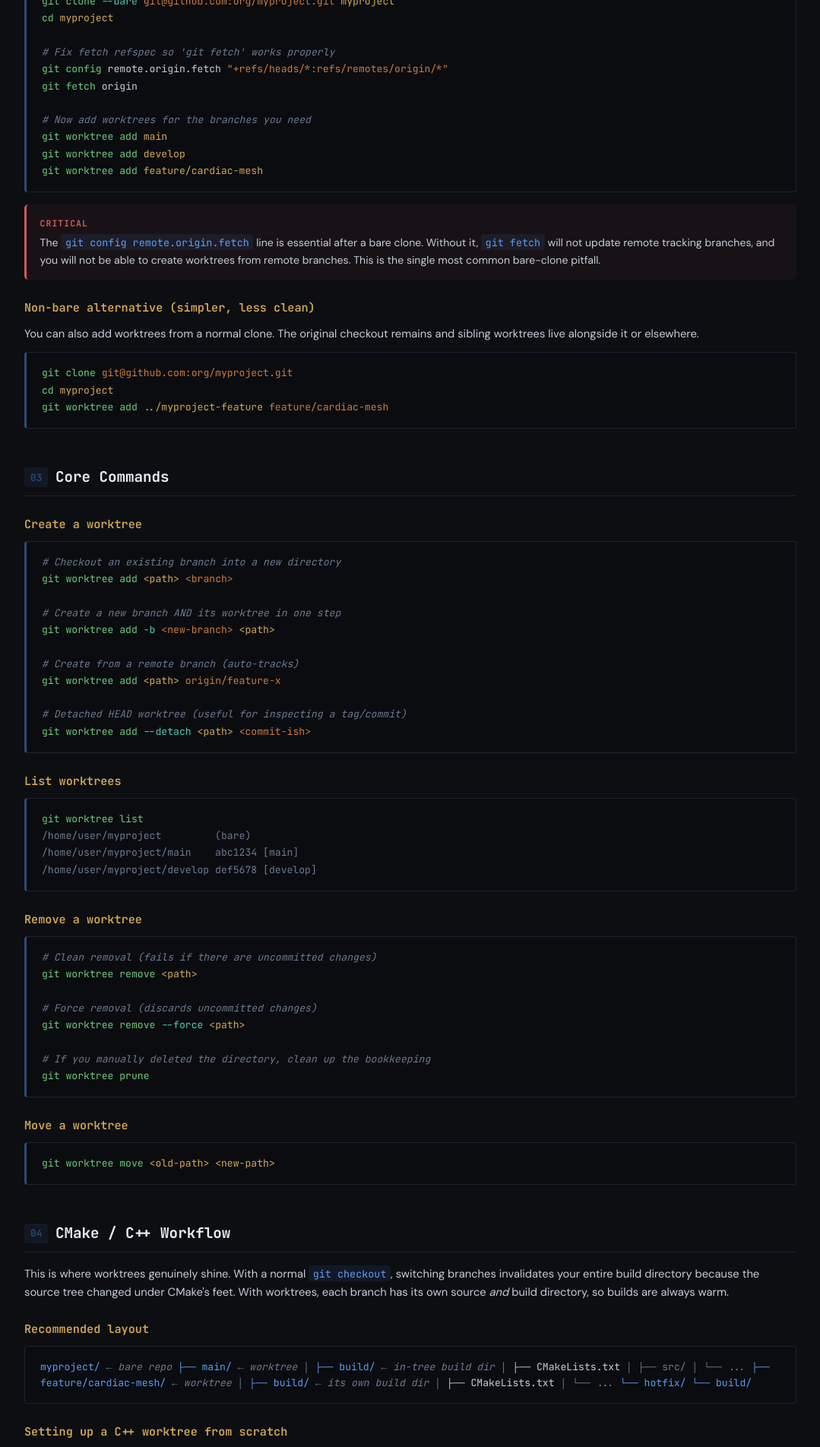
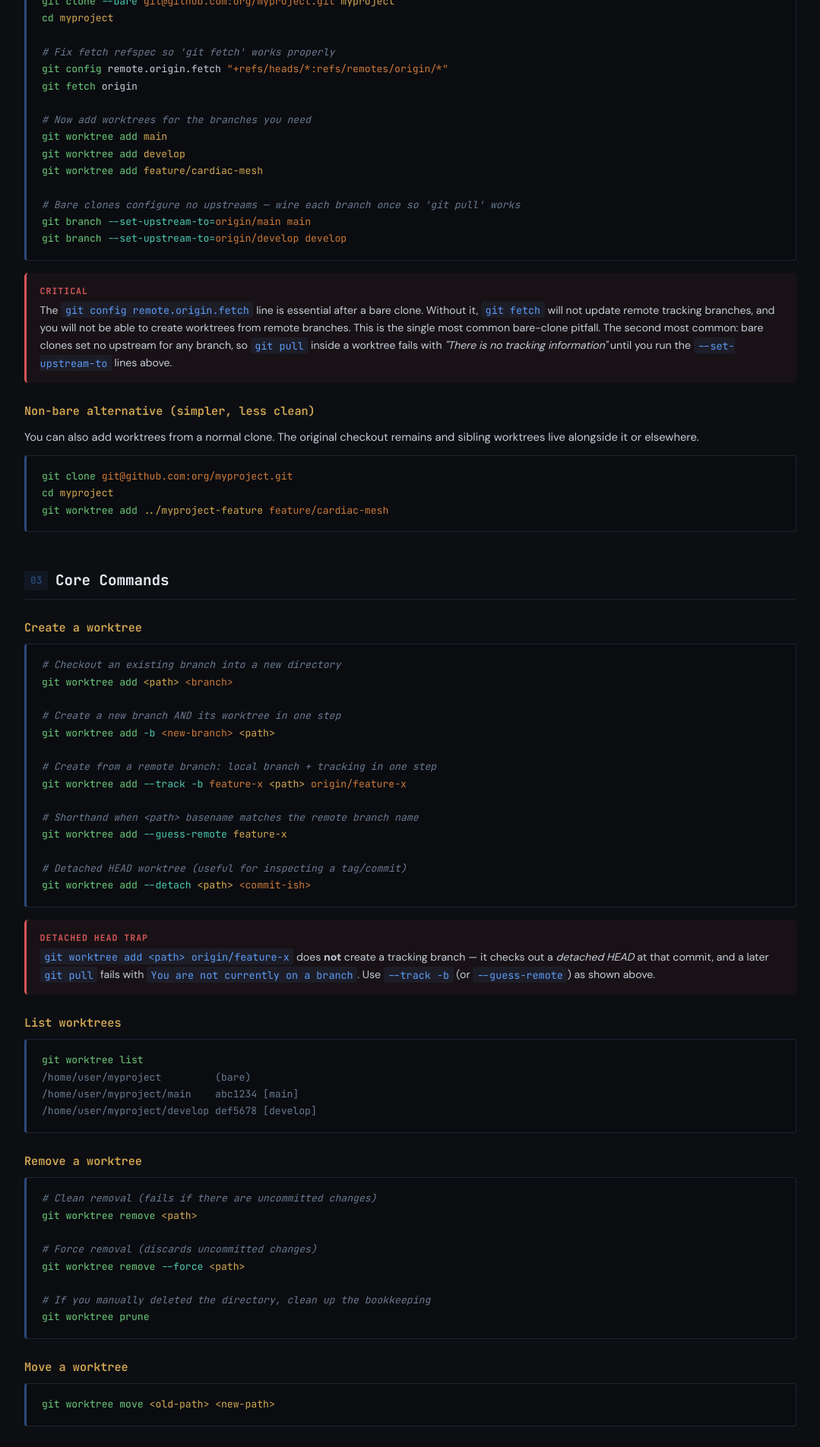
Before and after one commit to alonsoJASL/alonsojasl.github.io, a Jekyll site: the page resources/git_worktrees_cheatsheet.html, which Jekyll copies as it is, in a window 1280 px wide. Shown: the part 994-2898 px from the top of the page at 76% size, without its empty margins (100-1179 px from the left). Built offline with Jekyll 4.4.1, drawn with Linux system fonts in a browser that asks for light colours; some of the changed text lies outside the part shown.

Commit message:
update_cheatsheet_worksheets

```diff
--- a/resources/git_worktrees_cheatsheet.html
+++ b/resources/git_worktrees_cheatsheet.html
@@ -277,6 +277,8 @@
             margin: 0.6rem 0 1rem;
             line-height: 1.6;
             color: var(--text-dim);
+            white-space: pre;
+            overflow-x: auto;
         }
 
         .tree .dir {
@@ -464,13 +466,20 @@
 <span class="comment"># Now add worktrees for the branches you need</span>
 <span class="cmd">git worktree add</span> <span class="path">main</span>
 <span class="cmd">git worktree add</span> <span class="path">develop</span>
-<span class="cmd">git worktree add</span> <span class="path">feature/cardiac-mesh</span></pre>
+<span class="cmd">git worktree add</span> <span class="path">feature/cardiac-mesh</span>
+
+<span class="comment"># Bare clones configure no upstreams &mdash; wire each branch once so 'git pull' works</span>
+<span class="cmd">git branch</span> <span class="flag">--set-upstream-to=</span><span class="arg">origin/main</span> <span class="arg">main</span>
+<span class="cmd">git branch</span> <span class="flag">--set-upstream-to=</span><span class="arg">origin/develop</span> <span class="arg">develop</span></pre>
 
             <div class="callout warn">
                 <div class="callout-label">Critical</div>
                 The <code>git config remote.origin.fetch</code> line is essential after a bare clone. Without
                 it, <code>git fetch</code> will not update remote tracking branches, and you will not be able
                 to create worktrees from remote branches. This is the single most common bare-clone pitfall.
+                The second most common: bare clones set no upstream for any branch, so <code>git pull</code>
+                inside a worktree fails with <em>"There is no tracking information"</em> until you run the
+                <code>--set-upstream-to</code> lines above.
             </div>
 
             <h3>Non-bare alternative (simpler, less clean)</h3>
@@ -495,11 +504,23 @@
 <span class="comment"># Create a new branch AND its worktree in one step</span>
 <span class="cmd">git worktree add</span> <span class="flag">-b</span> <span class="arg">&lt;new-branch&gt;</span> <span class="path">&lt;path&gt;</span>
 
-<span class="comment"># Create from a remote branch (auto-tracks)</span>
-<span class="cmd">git worktree add</span> <span class="path">&lt;path&gt;</span> <span class="arg">origin/feature-x</span>
+<span class="comment"># Create from a remote branch: local branch + tracking in one step</span>
+<span class="cmd">git worktree add</span> <span class="flag">--track -b</span> <span class="arg">feature-x</span> <span class="path">&lt;path&gt;</span> <span class="arg">origin/feature-x</span>
+
+<span class="comment"># Shorthand when &lt;path&gt; basename matches the remote branch name</span>
+<span class="cmd">git worktree add</span> <span class="flag">--guess-remote</span> <span class="path">feature-x</span>
 
 <span class="comment"># Detached HEAD worktree (useful for inspecting a tag/commit)</span>
 <span class="cmd">git worktree add</span> <span class="flag">--detach</span> <span class="path">&lt;path&gt;</span> <span class="arg">&lt;commit-ish&gt;</span></pre>
+
+            <div class="callout warn">
+                <div class="callout-label">Detached HEAD trap</div>
+                <code>git worktree add &lt;path&gt; origin/feature-x</code> does <strong>not</strong>
+                create a tracking branch &mdash; it checks out a <em>detached HEAD</em> at that commit,
+                and a later <code>git pull</code> fails with
+                <code>You are not currently on a branch</code>. Use <code>--track -b</code>
+                (or <code>--guess-remote</code>) as shown above.
+            </div>
 
             <h3>List worktrees</h3>
             <pre><span class="cmd">git worktree list</span>
@@ -535,24 +556,18 @@
             </p>
 
             <h3>Recommended layout</h3>
-            <div class="tree">
-                <span class="dir">myproject/</span> <span class="note">&larr; bare repo</span>
-                <span class="dir">&boxvr;&HorizontalLine;&HorizontalLine; main/</span> <span class="note">&larr;
-                    worktree</span>
-                &boxv; <span class="dir">&boxvr;&HorizontalLine;&HorizontalLine; build/</span> <span class="note">&larr;
-                    in-tree build dir</span>
-                &boxv; <span class="file">&boxvr;&HorizontalLine;&HorizontalLine; CMakeLists.txt</span>
-                &boxv; &boxvr;&HorizontalLine;&HorizontalLine; src/
-                &boxv; &boxur;&HorizontalLine;&HorizontalLine; ...
-                <span class="dir">&boxvr;&HorizontalLine;&HorizontalLine; feature/cardiac-mesh/</span> <span
-                    class="note">&larr; worktree</span>
-                &boxv; <span class="dir">&boxvr;&HorizontalLine;&HorizontalLine; build/</span> <span class="note">&larr;
-                    its own build dir</span>
-                &boxv; <span class="file">&boxvr;&HorizontalLine;&HorizontalLine; CMakeLists.txt</span>
-                &boxv; &boxur;&HorizontalLine;&HorizontalLine; ...
-                <span class="dir">&boxur;&HorizontalLine;&HorizontalLine; hotfix/</span>
-                <span class="dir">&boxur;&HorizontalLine;&HorizontalLine; build/</span>
-            </div>
+            <div class="tree"><span class="dir">myproject/</span>                        <span class="note">&larr; bare repo</span>
+&boxvr;&HorizontalLine;&HorizontalLine; <span class="dir">main/</span>                         <span class="note">&larr; worktree</span>
+&boxv;   &boxvr;&HorizontalLine;&HorizontalLine; <span class="dir">build/</span>                    <span class="note">&larr; in-tree build dir</span>
+&boxv;   &boxvr;&HorizontalLine;&HorizontalLine; <span class="file">CMakeLists.txt</span>
+&boxv;   &boxvr;&HorizontalLine;&HorizontalLine; src/
+&boxv;   &boxur;&HorizontalLine;&HorizontalLine; ...
+&boxvr;&HorizontalLine;&HorizontalLine; <span class="dir">feature/cardiac-mesh/</span>         <span class="note">&larr; worktree</span>
+&boxv;   &boxvr;&HorizontalLine;&HorizontalLine; <span class="dir">build/</span>                    <span class="note">&larr; its own build dir</span>
+&boxv;   &boxvr;&HorizontalLine;&HorizontalLine; <span class="file">CMakeLists.txt</span>
+&boxv;   &boxur;&HorizontalLine;&HorizontalLine; ...
+&boxur;&HorizontalLine;&HorizontalLine; <span class="dir">hotfix/</span>
+    &boxur;&HorizontalLine;&HorizontalLine; <span class="dir">build/</span></div>
 
             <h3>Setting up a C++ worktree from scratch</h3>
             <pre><span class="cmd">cd</span> <span class="path">myproject</span>
@@ -573,15 +588,13 @@
 
             <h3>Out-of-tree builds (alternative)</h3>
             <p>If you prefer keeping build artefacts separate from source:</p>
-            <div class="tree">
-                <span class="dir">myproject/</span> <span class="note">&larr; bare repo + worktrees</span>
-                <span class="dir">&boxvr;&HorizontalLine;&HorizontalLine; main/</span>
-                <span class="dir">&boxur;&HorizontalLine;&HorizontalLine; feature/cardiac-mesh/</span>
+            <div class="tree"><span class="dir">myproject/</span>                <span class="note">&larr; bare repo + worktrees</span>
+&boxvr;&HorizontalLine;&HorizontalLine; <span class="dir">main/</span>
+&boxur;&HorizontalLine;&HorizontalLine; <span class="dir">feature/cardiac-mesh/</span>
 
-                <span class="dir">myproject-builds/</span> <span class="note">&larr; sibling build root</span>
-                <span class="dir">&boxvr;&HorizontalLine;&HorizontalLine; main/</span>
-                <span class="dir">&boxur;&HorizontalLine;&HorizontalLine; feature-cardiac-mesh/</span>
-            </div>
+<span class="dir">myproject-builds/</span>         <span class="note">&larr; sibling build root</span>
+&boxvr;&HorizontalLine;&HorizontalLine; <span class="dir">main/</span>
+&boxur;&HorizontalLine;&HorizontalLine; <span class="dir">feature-cardiac-mesh/</span></div>
 
             <pre><span class="cmd">cmake</span> <span class="flag">-B</span> <span class="path">../myproject-builds/feature-cardiac-mesh</span> <span class="flag">-S</span> <span class="path">.</span></pre>
 
@@ -679,7 +692,8 @@
             <pre><span class="comment"># Fetch is repo-wide &mdash; run it from anywhere</span>
 <span class="cmd">git fetch</span> <span class="flag">--all</span>
 
-<span class="comment"># But pull is per-worktree (it merges into the current HEAD)</span>
+<span class="comment"># But pull is per-worktree (it merges into the current HEAD).</span>
+<span class="comment"># Needs an upstream (see 02) and a non-detached HEAD (see 08)</span>
 <span class="cmd">cd</span> <span class="path">main</span> && <span class="cmd">git pull</span>
 <span class="cmd">cd</span> <span class="path">../develop</span> && <span class="cmd">git pull</span></pre>
 
@@ -724,6 +738,16 @@
                 git will refuse:
                 <code>fatal: 'main' is already checked out at '/path/to/main'</code>.
                 Use <code>--detach</code> if you need a second copy at the same commit without the branch ref.
+            </div>
+
+            <div class="callout warn">
+                <div class="callout-label">Detached HEAD rescue</div>
+                If <code>git status</code> says <em>"HEAD detached at origin/..."</em>, the worktree was
+                likely created directly from a remote-tracking ref or tag (see section 03). Spot these
+                with <code>git worktree list</code> &mdash; they show <code>(detached HEAD)</code> instead
+                of a branch name. To reattach:
+                <code>git switch --track origin/&lt;branch&gt;</code> to get onto the remote branch, or
+                <code>git switch -c &lt;new-branch&gt;</code> to keep any commits you made while detached.
             </div>
 
             <div class="callout warn">
@@ -774,7 +798,7 @@
 <span class="comment"># wt-add.sh &mdash; create a worktree and configure its build</span>
 <span class="comment"># Usage: ./wt-add.sh &lt;branch&gt; [cmake-args...]</span>
 
-<span class="arg">BRANCH</span>="${1:?Usage: wt-add.sh <branch> [cmake-args...]}"
+<span class="arg">BRANCH</span>="${1:?Usage: wt-add.sh &lt;branch&gt; [cmake-args...]}"
 shift
 <span class="arg">WT_PATH</span>="${BRANCH//\//-}"   <span class="comment"># feature/foo &rarr; feature-foo</span>
 
@@ -841,6 +865,10 @@ fi</pre>
                         <td><code>git worktree add -b &lt;branch&gt; &lt;path&gt;</code></td>
                     </tr>
                     <tr>
+                        <td>Add worktree tracking a remote branch</td>
+                        <td><code>git worktree add --track -b &lt;branch&gt; &lt;path&gt; origin/&lt;branch&gt;</code></td>
+                    </tr>
+                    <tr>
                         <td>Add detached worktree</td>
                         <td><code>git worktree add --detach &lt;path&gt; &lt;ref&gt;</code></td>
                     </tr>
@@ -876,6 +904,10 @@ fi</pre>
                         <td>Fix bare clone fetch</td>
                         <td><code>git config remote.origin.fetch "+refs/heads/*:refs/remotes/origin/*"</code></td>
                     </tr>
+                    <tr>
+                        <td>Set upstream so <code>pull</code> works</td>
+                        <td><code>git branch --set-upstream-to=origin/&lt;branch&gt; &lt;branch&gt;</code></td>
+                    </tr>
                 </tbody>
             </table>
         </section>
```
